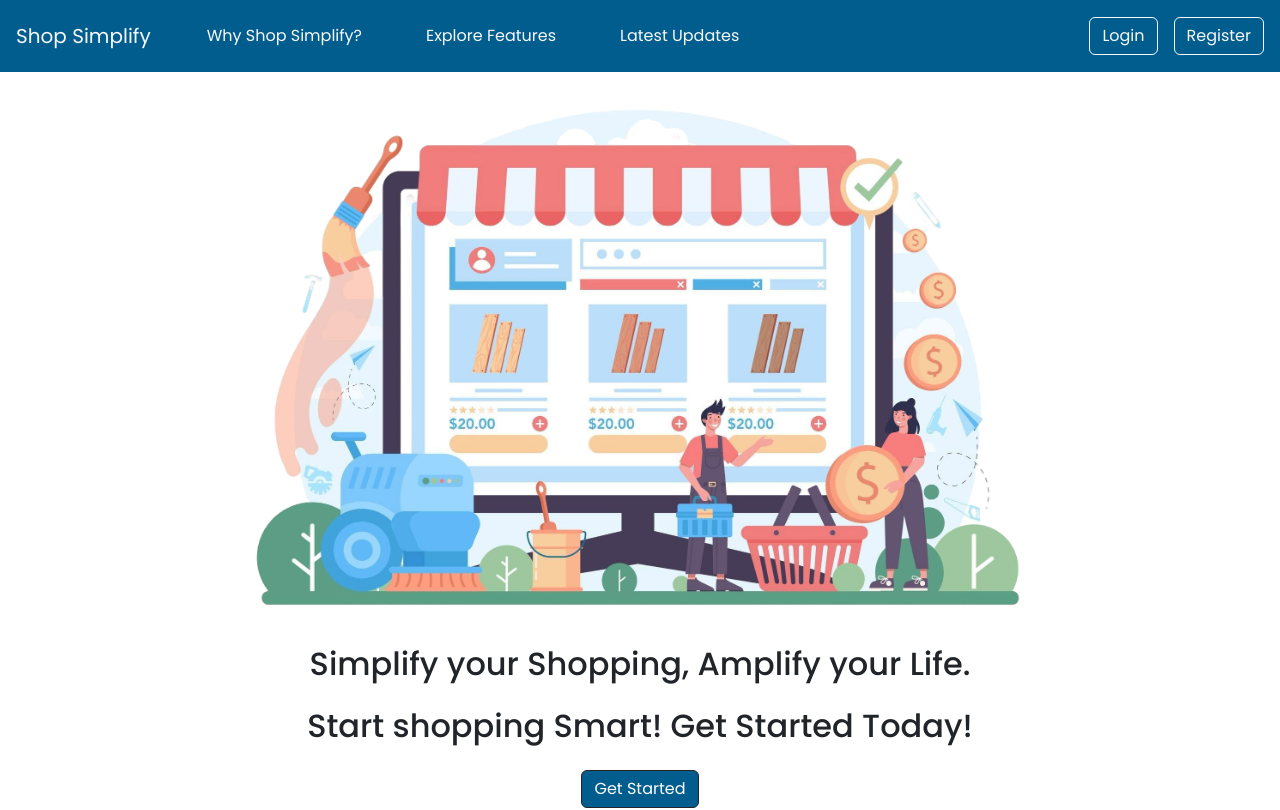
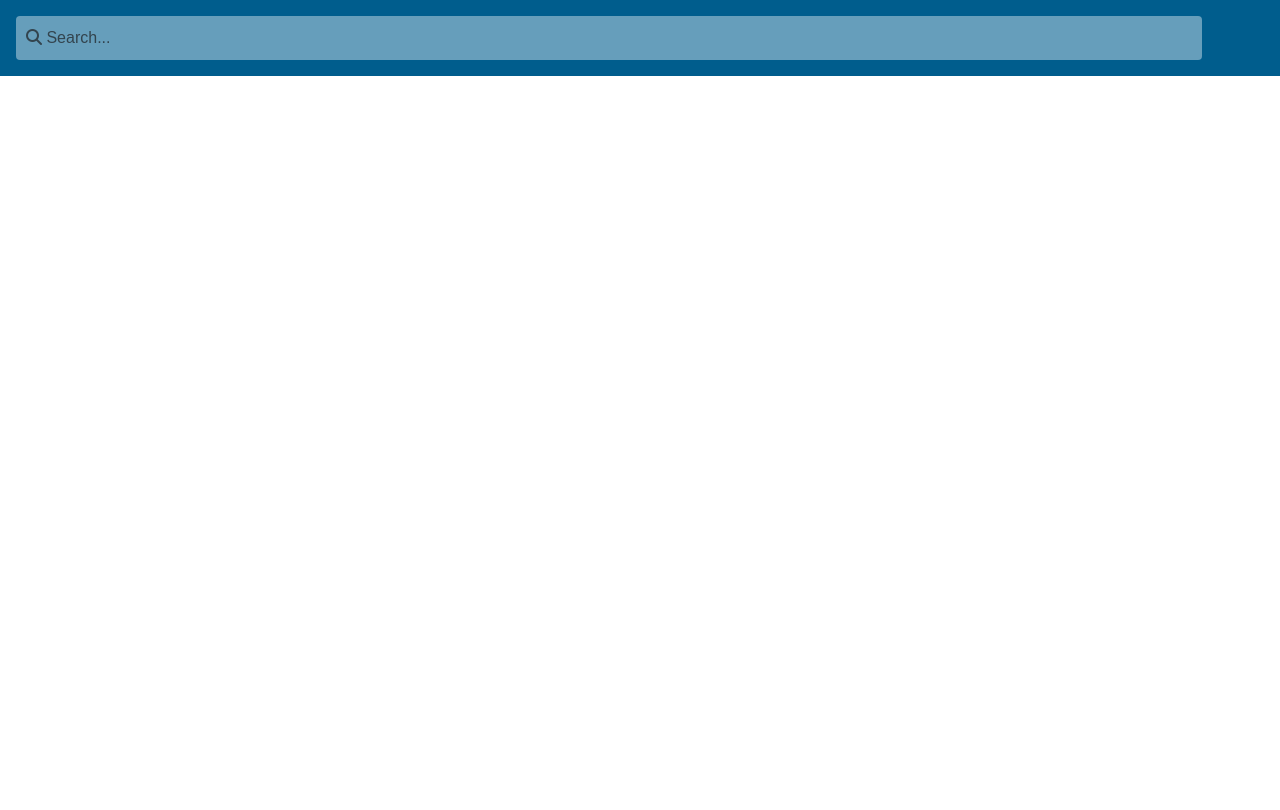
Before and after one commit to TheCodingWizard27/Capstone, a React (Create React App) app in the folder frontend/: page / in a window 1280 px wide. Shown: the top 810 px of the page. Built offline with nearby package versions, Linux system fonts and the light colour scheme.

Commit message:
Edited Search Bar

```diff
--- a/frontend/src/App.js
+++ b/frontend/src/App.js
@@ -11,7 +11,7 @@ import Home from './pages/home';
 import { useState } from 'react';
 
 function App() {
-  const [isAuthenticated, setAuthenticated] = useState(false);
+  const [isAuthenticated, setAuthenticated] = useState(true);
   return (
     <div className="App">
       <Router>
--- a/frontend/src/components/searchBar.js
+++ b/frontend/src/components/searchBar.js
@@ -33,13 +33,11 @@ const SearchBar = () => {
           width: '100%',
           backgroundColor: '#669ebb',
           border: focused ? '1px solid white' : 'none', // Add a visible border
-          outline: 'none',
           color: 'white',
           padding: '10px',
           fontFamily: 'Arial, FontAwesome',
           fontSize: '16px',
           borderRadius: '4px', // Add some border radius for better appearance
-          transition: 'border-color 0.3s ease',
         }}
         onFocus={() => setFocused(true)}
         onBlur={() => setFocused(false)}
```
